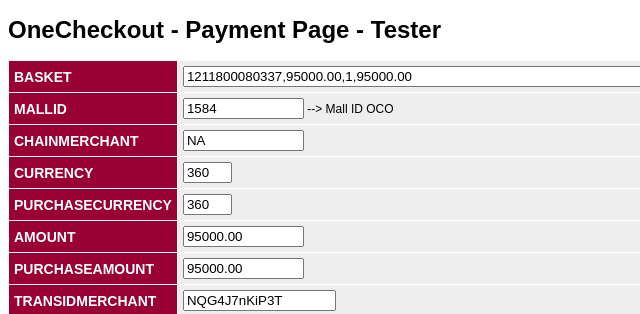
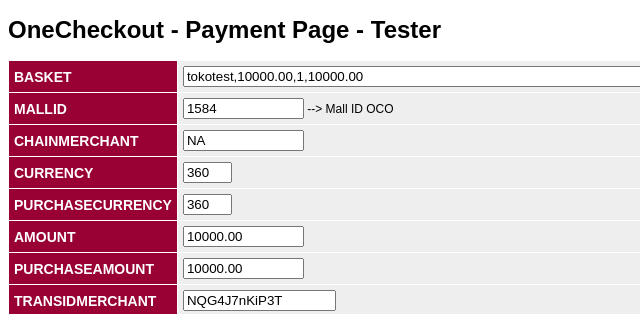
Before and after one commit to Grymore/formtest, a plain HTML site: page prod.html in a window 1280 px wide. Shown: the top 314 px of the page, 0-640 px from the left. Drawn offline with Linux system fonts and the light colour scheme; a script that the page names is missing.

Commit message:
cbn update

```diff
--- a/prod.html
+++ b/prod.html
@@ -98,7 +98,7 @@
 <table width="600" border="0" cellspacing="1" cellpadding="5">
   <tr>
     <td width="100" class="field_label">BASKET</td>
-    <td width="500" class="field_input"><input name="BASKET" type="text" id="BASKET" value="1211800080337,95000.00,1,95000.00" size="100" /></td>
+    <td width="500" class="field_input"><input name="BASKET" type="text" id="BASKET" value="tokotest,10000.00,1,10000.00" size="100" /></td>
   </tr>
   <tr>
     <td width="100" class="field_label">MALLID</td>
@@ -118,11 +118,11 @@
   </tr>
   <tr>
     <td class="field_label">AMOUNT</td>
-    <td class="field_input"><input name="AMOUNT" type="text" id="AMOUNT" value="95000.00" size="12" /></td>
+    <td class="field_input"><input name="AMOUNT" type="text" id="AMOUNT" value="10000.00" size="12" /></td>
   </tr>
   <tr>
     <td class="field_label">PURCHASEAMOUNT</td>
-    <td class="field_input"><input name="PURCHASEAMOUNT" type="text" id="PURCHASEAMOUNT" value="95000.00" size="12" /></td>
+    <td class="field_input"><input name="PURCHASEAMOUNT" type="text" id="PURCHASEAMOUNT" value="10000.00" size="12" /></td>
   </tr>
   <tr>
     <td class="field_label">TRANSIDMERCHANT</td>
```
